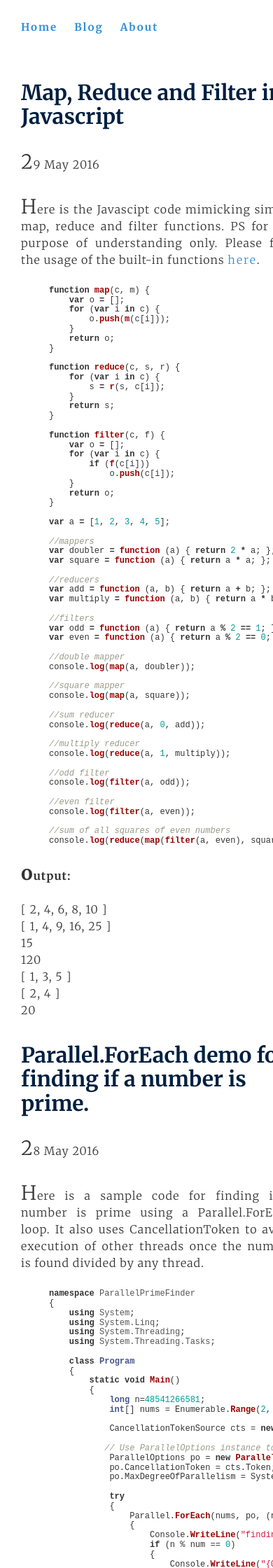
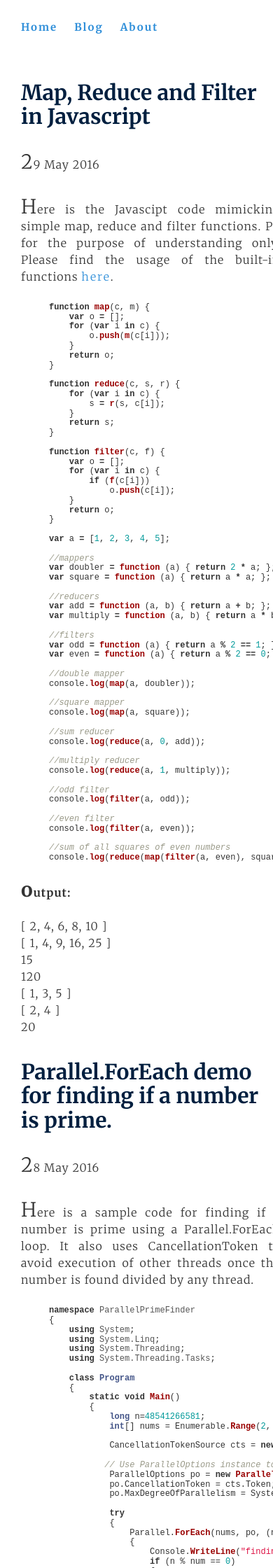
Before and after one commit to srirangamv/srirangamv.github.io, a Jekyll site: the page built from index.html, in a window 390 px wide. Shown: the top 2240 px of the page at 70% size. Built offline with Jekyll 4.4.1, drawn with Linux system fonts in a browser that asks for light colours; nearby versions of some CDN libraries; library files that are not in the unit come from our copies; the list of posts is cut into pages by our own code.

Commit message:
responsive changes.

```diff
--- a/css/style.css
+++ b/css/style.css
@@ -81,8 +81,6 @@
 .hs-menu {
     position: fixed;
     z-index: 100;
-    color: #f8f8f8;
-    background: #001F3F;
     width: 240px;
     left: 0px;
     top: 0px;
@@ -238,7 +236,7 @@
 /* Media Queries */
 @media screen and (max-width: 1024px) {
    .hs-outer {
-      width:100%;
+      width:90%;
       overflow-y: auto;
     }
     .about{
@@ -273,7 +271,7 @@
 
     .hs-outer {
         border: none;
-        width:100%;
+        width:90%;
         overflow-y: auto;
     }
 
@@ -296,8 +294,8 @@
 
     .hs-outer {
         border: none;
-        width:100%;
-        overflow-y: scroll;
+        width:95%;
+        overflow-y: auto;
     }
 
     .hs-menu {
```
